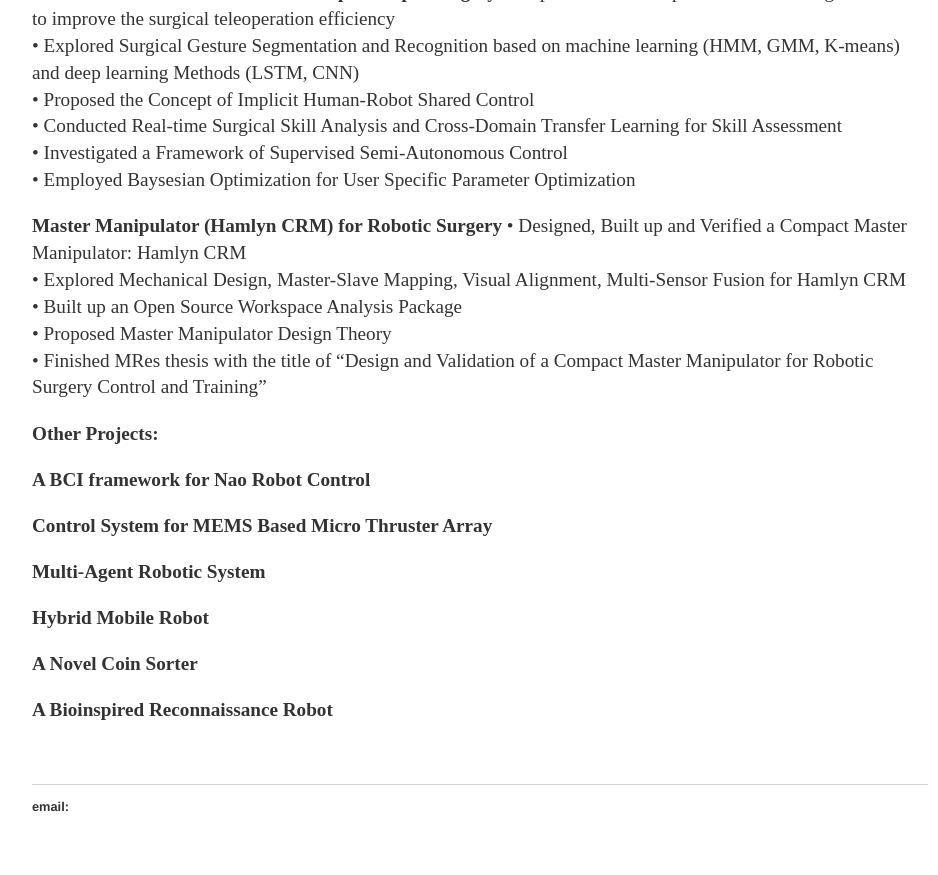
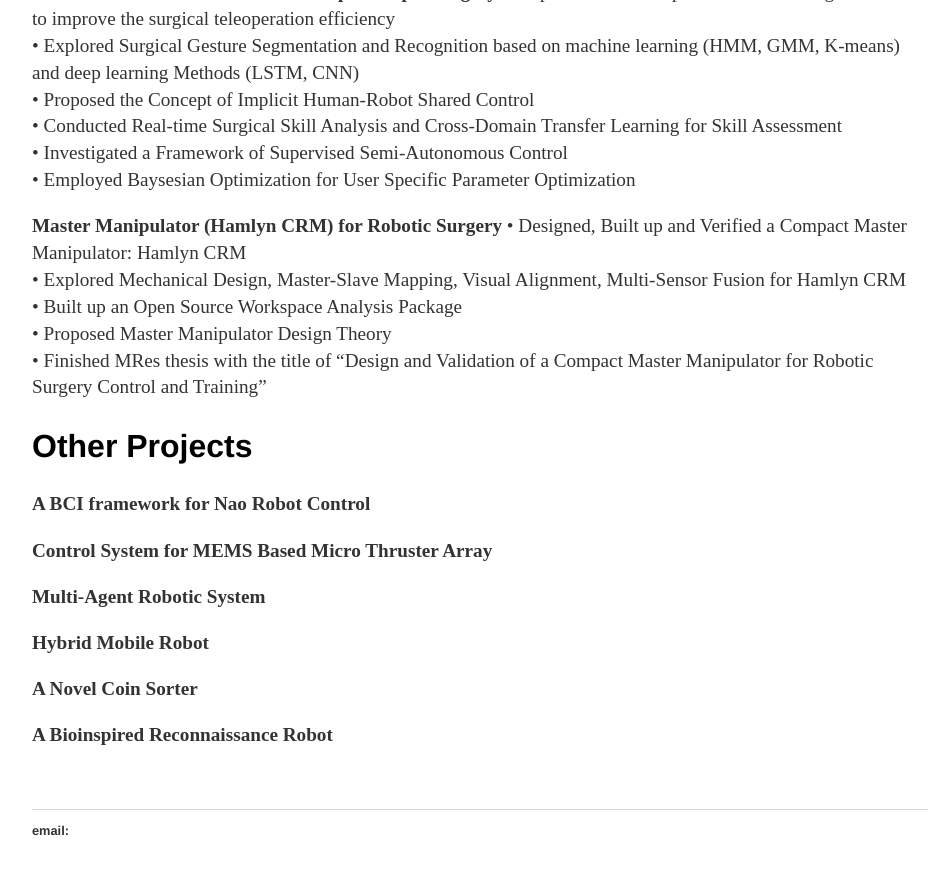
Before and after one commit to ImperialDanDan/ImperialDanDan.github.io, a Jekyll site: the page built from cv/index.html, in a window 1280 px wide and 900 px high, scrolled down 1956 px. Shown: the top 875 px of the window, without its empty margins (160-1098 px from the left). Built offline with Jekyll 4.4.1, drawn with Linux system fonts in a browser that asks for light colours; Markdown is read by kramdown in place of the engine named in the settings.

```diff
--- a/cv/index.html
+++ b/cv/index.html
@@ -105,8 +105,7 @@ The Hamlyn Centre for Robotic Surgery; The Department of Computing;	<br>
 •	Finished MRes thesis with the title of “Design and Validation of a Compact Master Manipulator for Robotic Surgery Control and Training”<br>
 <p>
 
-	<p><strong>Other Projects: </strong></a>
-
+<h2>Other Projects</h2>
 
 <p><strong>A BCI framework for Nao Robot Control</strong></a>
 
```
